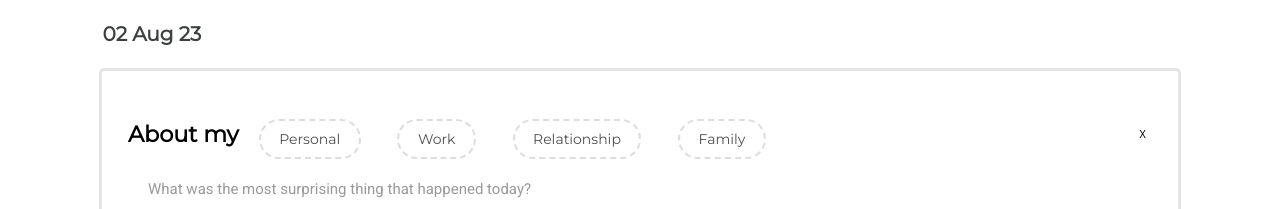
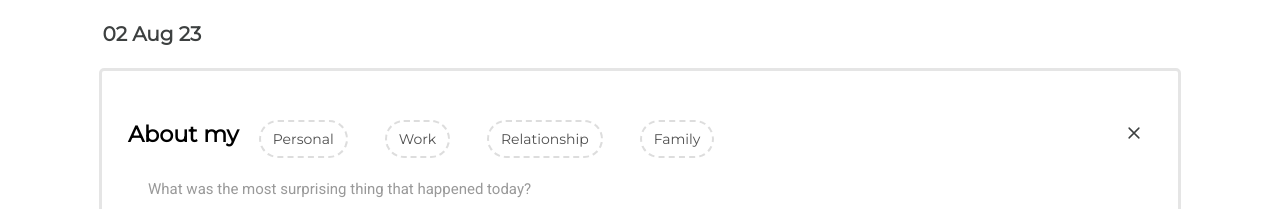
Before and after one commit to safespaceproduct/ssjournal_frontend, a React (Create React App) app: page /#/users/1 in a window 1280 px wide. Shown: the top 209 px of the page. Built offline with nearby package versions, Linux system fonts and the light colour scheme; no server answers.

Commit message:
Formatting hotfix

```diff
--- a/src/App.css
+++ b/src/App.css
@@ -81,7 +81,7 @@ h3 {
   font-size: 14px;
   font-weight: 500;
   border-radius: 50px;
-  padding: 2% 4%;
+  padding: 8px 12px;
   background-color: white;
   border: 2px solid #ddd;
   border-style: dashed;
--- a/src/components/JournalBox.jsx
+++ b/src/components/JournalBox.jsx
@@ -1,6 +1,7 @@
 import React, { useState, useEffect, useRef } from "react";
 import { addEntry } from "./database";
 import { formatDate } from "./utils";
+import { ReactComponent as XButton } from "./charm_cross.svg";
 
 const JournalBox = ({ id, onDelete}) => {
   const [buttons, setButtons] = useState([
@@ -108,7 +109,7 @@ const JournalBox = ({ id, onDelete}) => {
         <button
           className="delete-journal"
           onClick={handleDelete}>
-          X
+          <XButton />
         </button>{" "}
       </div>
 
```
Also changed, not shown: src/components/charm_cross.svg (added).
